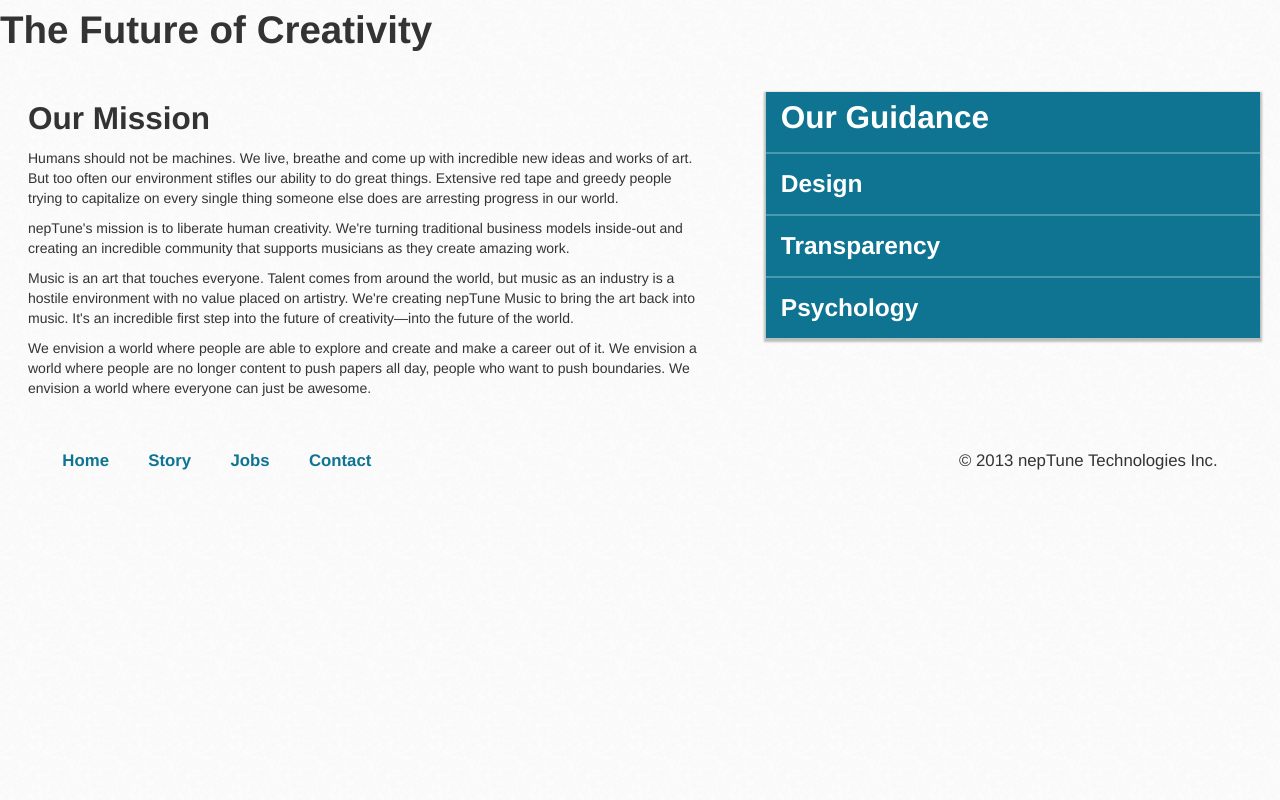
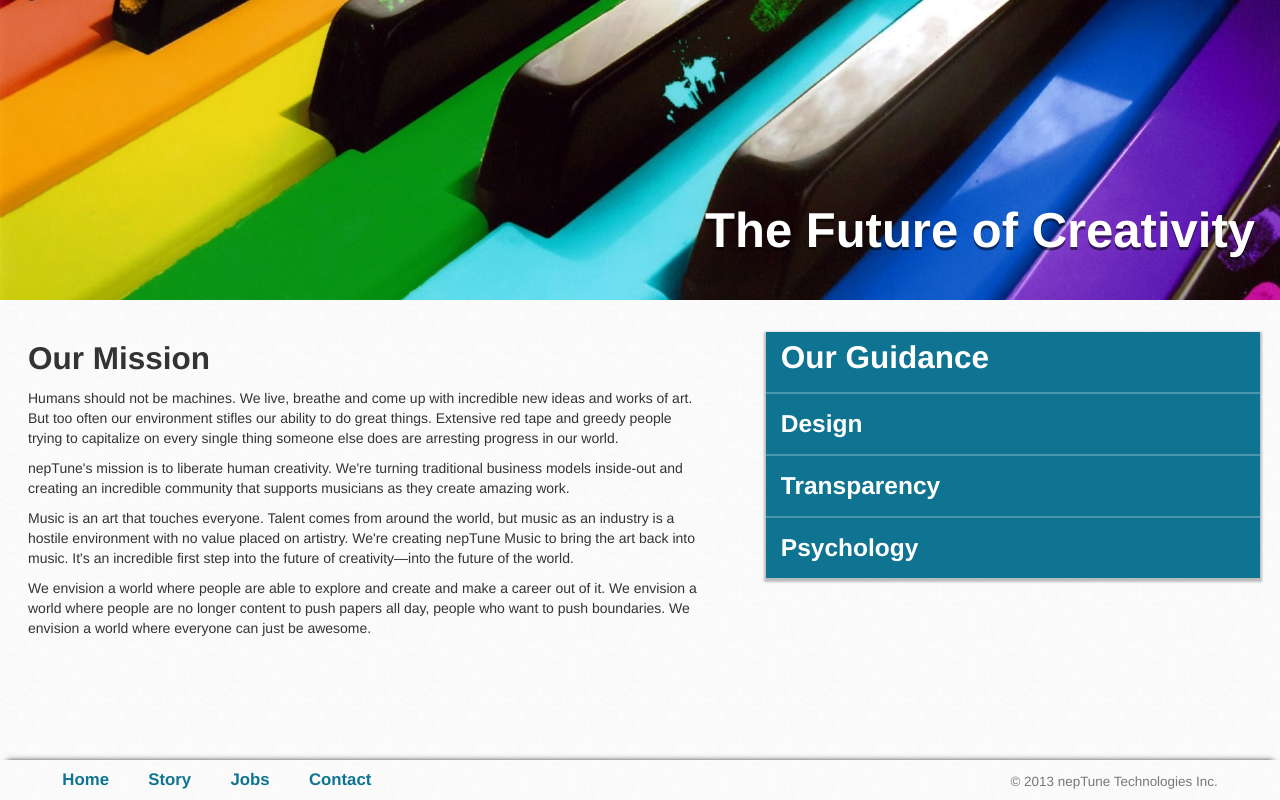
Before and after one commit to feifanzhou/neptunelanding, a PHP site: page /story in a window 1280 px wide. Run offline with PHP 8.4, Linux system fonts and the light colour scheme; some libraries are stand-ins or nearby versions.

Commit message:
Tweaked content

```diff
--- a/contact.php
+++ b/contact.php
@@ -38,7 +38,7 @@
 			<p>The nepTune team is hard at work building the future of music. We'd love to get feedback from you! If you have questions about nepTune or improvements that would make nepTune better for you, please get in touch with us.</p>
 		</div>
 	</div>
-	<div class="row-fluid">
+	<div class="row-fluid LastBlockBeforeFooter">
 		<div id="contactInfo">
 			<div class="span3 ContactBox" id="contactNorth">
 				<h2>nepTune North</h2>
@@ -62,7 +62,7 @@
 			</div>
 			<div class="span3 ContactBox" id="contactSurveys">
 				<h2>Feedback</h2>
-				<p>Please take our survey so that we can make nepTune Music even better.</p>
+				<p>Please take our survey so that we can make nepTune&nbsp;Music even better.</p>
 				<div id="feedbackButtonBlock">
 					<div class="btn FeedbackBtn" id="consumerFeedbackButton"><a href="http://bit.ly/nepTuneFeedback">Music feedback</a></div>
 				</div>
--- a/css/mainstyles.css
+++ b/css/mainstyles.css
@@ -8,12 +8,24 @@ body {
     padding: 0;
   }
 }
+/* h2 {
+	color: @neptune-dark-blue;
+} */
+.LastBlockBeforeFooter {
+  margin-bottom: 40px;
+}
 footer {
+  background: url('../images/dust.png');
+  bottom: 0px;
+  box-shadow: 0 -6px 6px -7px #000000;
   font-size: 1.2em;
-  margin: 15px auto;
+  height: 40px;
+  padding: 15px auto;
+  position: fixed;
 }
 footer div#footerLinks {
   font-weight: bold;
+  margin-top: 10px;
   text-align: left;
 }
 footer div#footerLinks ul {
@@ -33,6 +45,9 @@ footer div#footerLinks ul li a:hover {
   text-decoration: none;
 }
 footer div#copyright {
+  color: #777777;
+  font-size: 0.8em;
+  margin-top: 12px;
   text-align: right;
 }
 footer div#copyright p {
--- a/css/mainstyles.less
+++ b/css/mainstyles.less
@@ -3,7 +3,7 @@
 body {
 	background: url('../images/dust.png');
 	height: 100%;
-	width: 100%
+	width: 100%;
 	@media (max-width: 767px) {
 		padding: 0;
 	}
@@ -13,13 +13,21 @@ body {
 	color: @neptune-dark-blue;
 } */
 
+.LastBlockBeforeFooter {
+	margin-bottom: 40px;
+}
+
 footer {
-	// bottom: 0;
+	background: url('../images/dust.png');
+	bottom: 0px;
+	box-shadow: 0 -6px 6px -7px black;
 	font-size: 1.2em;
-	margin: 15px auto;
-	// position: absolute;
+	height: 40px;
+	padding: 15px auto;
+	position: fixed;
 	div#footerLinks {
 		font-weight: bold;
+		margin-top: 10px;
 		text-align: left;
 		ul {
 			list-style: none;
@@ -39,6 +47,9 @@ footer {
 		}
 	}
 	div#copyright {
+		color: @medium-grey;
+		font-size: 0.8em;
+		margin-top: 12px;
 		text-align: right;
 		p {
 			margin-right: 10%;
--- a/css/storystyles.css
+++ b/css/storystyles.css
@@ -1,3 +1,18 @@
+div#heroHeader {
+  background-image: url('../images/creativity.jpg');
+  background-position: center;
+  background-size: 100% auto;
+  height: 300px;
+}
+div#heroHeader h1 {
+  color: white;
+  right: 25px;
+  font-size: 3.5em;
+  position: absolute;
+  text-align: right;
+  text-shadow: 0px 3px rgba(0, 0, 0, 0.5);
+  top: 200px;
+}
 div#story {
   padding: 28px;
 }
--- a/css/storystyles.less
+++ b/css/storystyles.less
@@ -1,4 +1,20 @@
 @import url('colors.less');
+
+div#heroHeader {
+	background-image: url('../images/creativity.jpg');
+	background-position: center;
+	background-size: 100% auto;
+	height: 300px;
+	h1 {
+		color: white;
+		right: 25px;
+		font-size: 3.5em;
+		position: absolute;
+		text-align: right;
+		text-shadow: 0px 3px rgba(0, 0, 0, 0.5);
+		top: 200px;
+	}
+}
 
 div#story {
 	padding: 28px;
--- a/index.php
+++ b/index.php
@@ -117,7 +117,7 @@
 			</div>
 		</div>
 	</div>
-	<div class="row-fluid" id="signup">
+	<div class="row-fluid LastBlockBeforeFooter" id="signup">
 		<div class="Content">
 				<div id="stayTunedText">
 				<h3>Stay tuned</h3>
--- a/story.php
+++ b/story.php
@@ -43,8 +43,10 @@
 	</script>
 </head>
 <body>
-	<h1>The Future of Creativity</h1>
-	<div class="Content row-fluid">
+	<div class="row-fluid" id="heroHeader">
+		<h1>The Future of Creativity</h1>
+	</div>
+	<div class="Content row-fluid LastBlockBeforeFooter">
 		<div class="span7" id="story">
 			<h2>Our Mission</h2>
 			<p>Humans should not be machines. We live, breathe and come up with incredible new ideas and works of art. But too often our environment stifles our ability to do great things. Extensive red tape and greedy people trying to capitalize on every single thing someone else does are arresting progress in our world.</p>
```
Also changed, not shown: css/contactstyles.css (+8 -3 lines), css/contactstyles.less (+8 -9 lines), css/jobsstyles.css (+16 -0 lines), css/jobsstyles.less (+17 -1 lines), jobs.php (+10 -4 lines), images/creativity.jpg (added), images/creativity@2x.jpg (added), images/work-alt.jpg (added), images/work-alt@2x.jpg (added), images/work.jpg (added), 1 other file.
